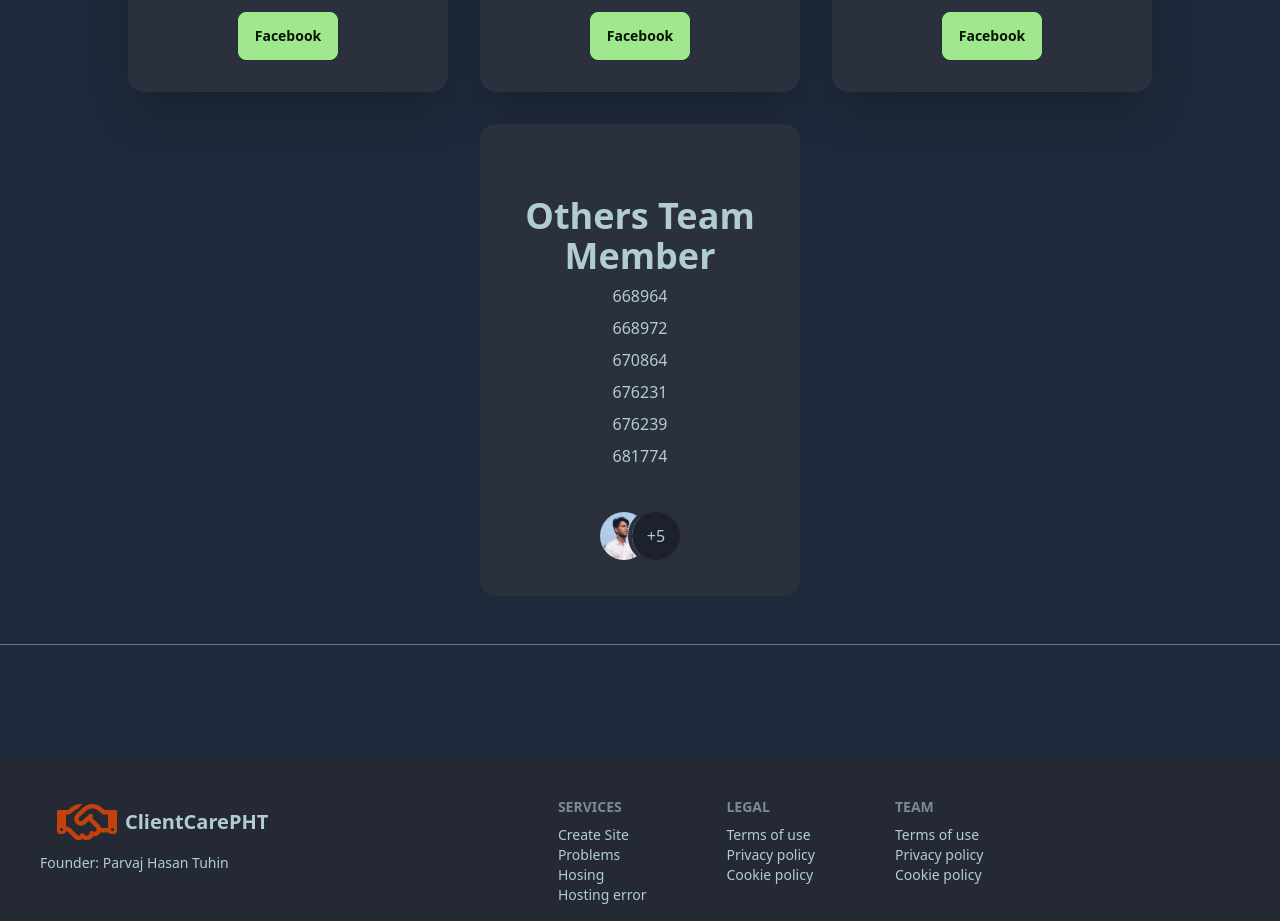
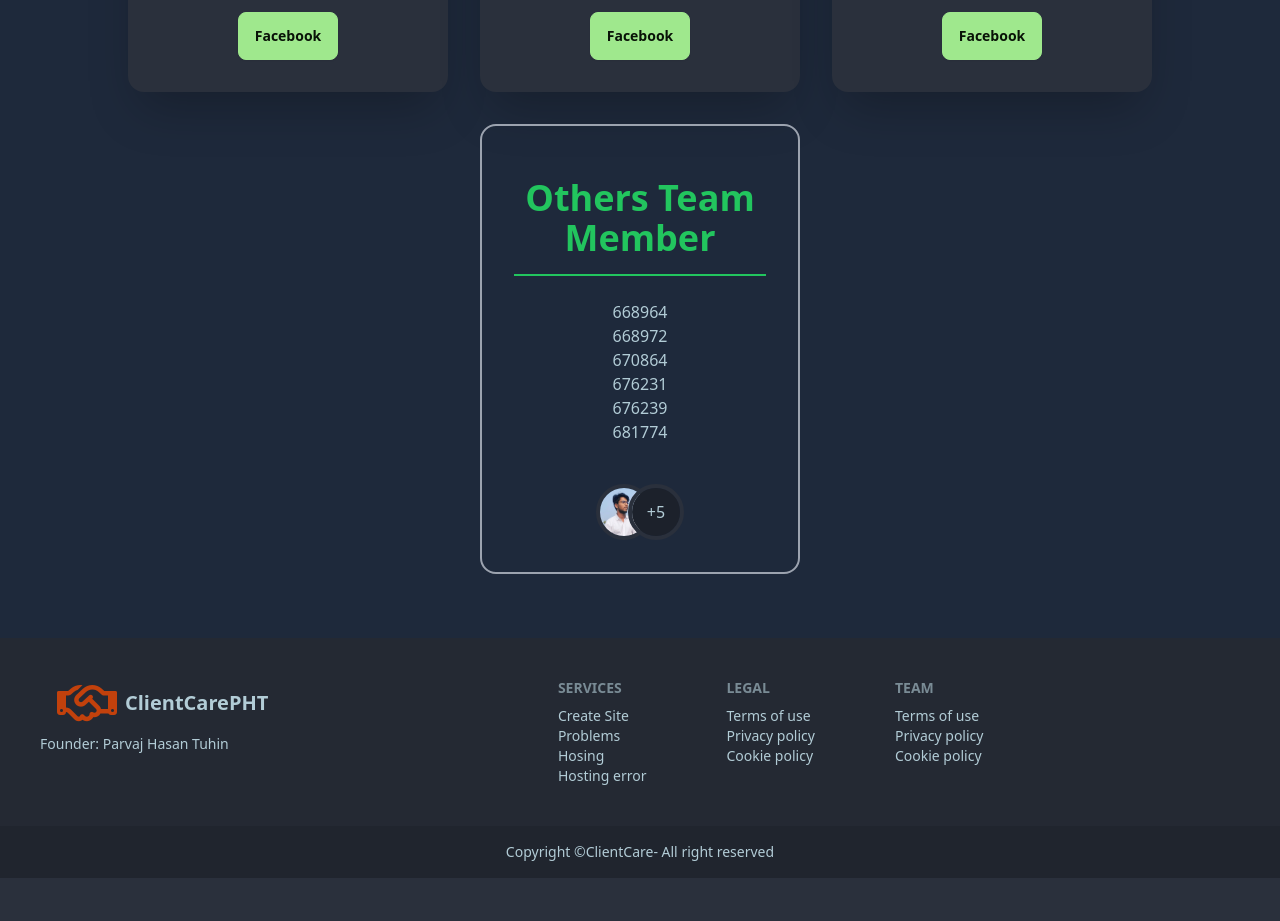
Before and after one commit to mahdi33-gk/parvej-tuhin, a plain HTML site: page about.html in a window 1280 px wide. Shown: the part 1160-2081 px from the top of the page. After the commit the page ends 2038 px from the top, so only its background shows below. Drawn offline with nearby package versions, Linux system fonts and the light colour scheme.

Commit message:
add some color

```diff
--- a/about.html
+++ b/about.html
@@ -166,18 +166,21 @@
                   </div>
               </div>
 
-              <div class="card bg-base-100 w-80 rounded-2xl ">
-                  <figure class="px-10 pt-10">
+              <div class="card border-gray-400 border-2 w-80 rounded-2xl ">
+                  <figure class="px-10 pt-5">
 
                   </figure>
                   <div class="card-body items-center text-center">
-                      <h2 class="card-title text-4xl font-semibold">Others Team Member</h2>
+                      <h2 class="card-title text-4xl text-green-500 font-semibold">Others Team Member</h2>
+                      <hr class="border-green-500 border-t-2 w-full mt-2 mb-4">
+                      <div class="flex flex-col">
                         <p>668964</p>
                         <p>668972</p>
                         <p>670864</p>
                         <p>676231</p>
                         <p>676239</p>
                         <p>681774</p>
+                      </div>
 
                       <div class="card-actions mt-4">
                           <a href="images/nepali.jpg"><div class=" flex items-center justify-center flex-col ">
@@ -206,7 +209,7 @@
 
 
           </div>
-          <hr class="border-gray-500 my-12">
+
       </div>
 
      </section>
```
Lines whose indentation alone changed are shown as unchanged.
